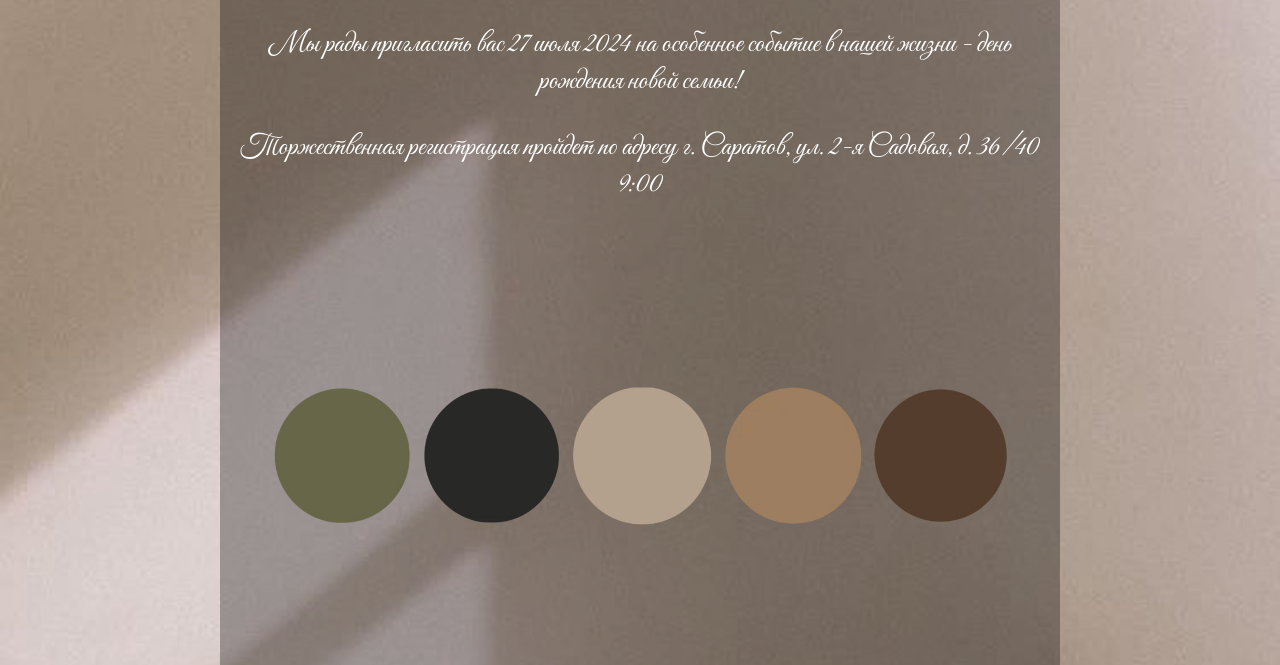
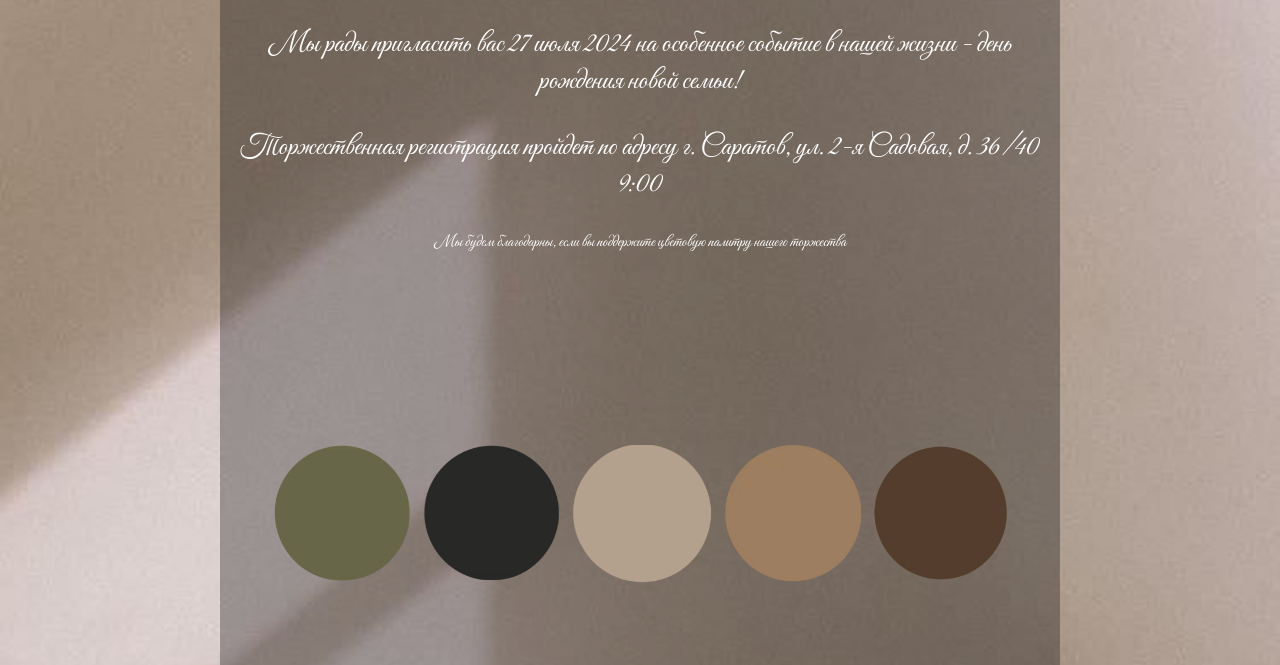
Before and after one commit to Freezing22/wedding, a plain HTML site: page index.html in a window 1280 px wide. Shown: the part 135-800 px from the top of the page. Drawn offline with Linux system fonts and the light colour scheme.

Commit message:
Update index.html

```diff
--- a/index.html
+++ b/index.html
@@ -98,6 +98,7 @@
             <p>Мы рады пригласить вас 27 июля 2024 на особенное событие в нашей жизни - день рождения новой семьи!</p>
         </div>
         <p>Торжественная регистрация пройдет по адресу г. Саратов, ул. 2-я Садовая, д. 36/40 9:00</p>
+        </p>Мы будем благодарны, если вы поддержите цветовую палитру нашего торжества</p>
         <div class="single-image">
             <img src="color_theme.png" alt="Цветовая гамма мероприятия">
             <p>*Мужчины могу сочетать в выборе наряда: белый верх и низ, предложенной цветовой палитры дня</p>
```
